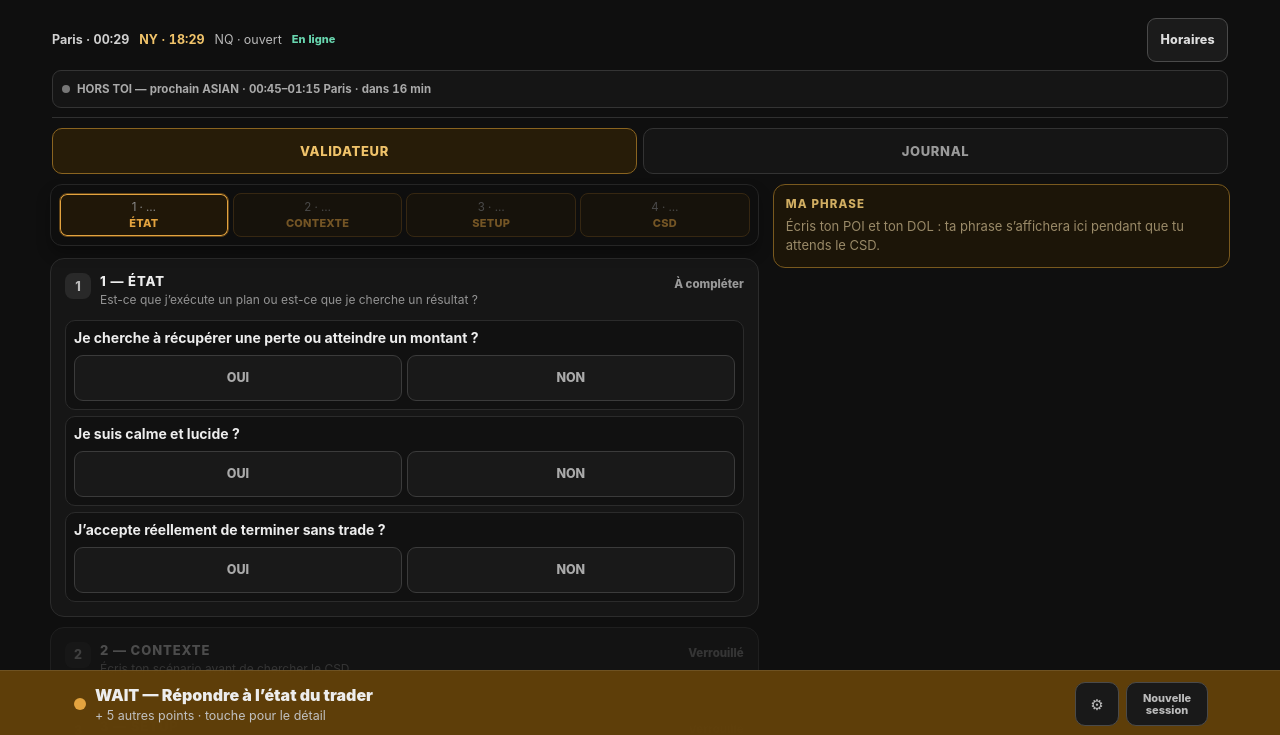
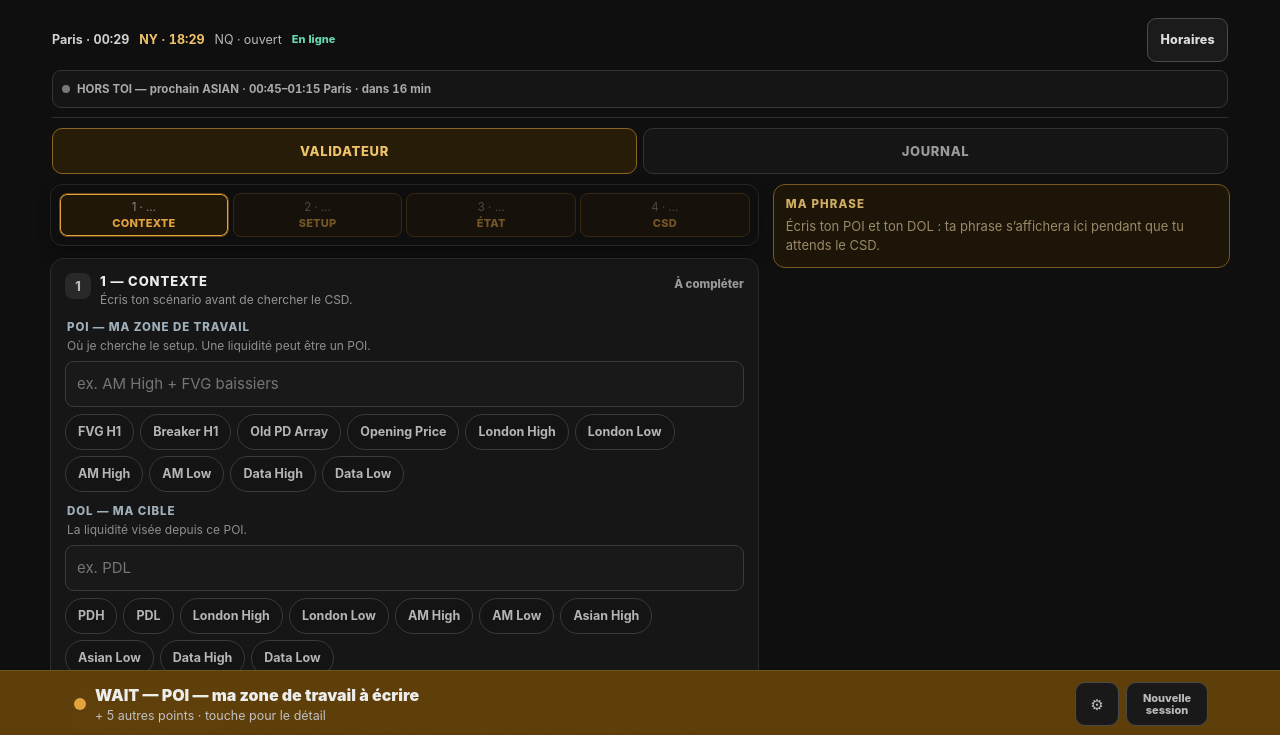
Before and after one commit to BoyKaH/Trade-Validator, a plain HTML site: page index.html in a window 1280 px wide. Shown: the part 63-798 px from the top of the page. Drawn offline with Linux system fonts and the light colour scheme.

Commit message:
ÉTAT juste avant le CSD et question d'identité (v1.8.0)
- Nouvel ordre : CONTEXTE → SETUP → ÉTAT → CSD ; CONTEXTE n'est plus verrouillé.
- Les trois questions d'état sont remplacées par « Est-ce que cette action est cohérente
  avec le trader que je suis en train de devenir ? » (NON → NO GO pour la session).
- Garde-fou ajouté, pas une règle de la formation ; la pause après perte reste automatique.
- « Pas de setup » toujours disponible.
- Cache service worker v24.

Co-Authored-By: Claude Opus 5.5 <noreply@anthropic.com>

```diff
--- a/index.html
+++ b/index.html
@@ -298,7 +298,7 @@
   "use strict";
 
   const STORAGE_KEY = "ptv_v8";
-  const APP_VERSION = "1.7.0";
+  const APP_VERSION = "1.8.0";
   const V7_KEY = "ptv_v7";
   const V6_KEY = "ptv_v6";
   const V5_KEY = "ptv_v5";
@@ -313,12 +313,12 @@
   const BACKUP_FORMAT = "pre-trade-validator-backup";
   const BACKUP_FORMAT_VERSION = 1;
   const MAX_BACKUP_BYTES = 8 * 1024 * 1024;
-  const INCIDENT_TYPES = ["fomo","anticipation","money","clarity"];
+  const INCIDENT_TYPES = ["fomo","anticipation","money","clarity","identity"];
   const INCIDENT_STATUSES = ["active","reevaluated","input_error","abandoned"];
+  // Garde-fou ajouté (vidéo Astra Mindset sur la discipline et l’identité), pas une règle de la formation.
+  // Remplace depuis v1.8.0 les trois questions d’état (récupération / calme / 0 trade).
   const STATE_QUESTIONS = [
-    {id:"moneyTarget",text:"Je cherche à récupérer une perte ou atteindre un montant ?",healthy:"no",cause:"Recherche de récupération / montant",incidentType:"money"},
-    {id:"clearMind",text:"Je suis calme et lucide ?",healthy:"yes",cause:"Manque de clarté mentale",incidentType:"clarity"},
-    {id:"acceptsZero",text:"J’accepte réellement de terminer sans trade ?",healthy:"yes",cause:"0 trade non accepté",incidentType:"clarity"}
+    {id:"identity",text:"Est-ce que cette action est cohérente avec le trader que je suis en train de devenir ?",help:"Pas : « est-ce que j’ai raison sur ce trade ? »",healthy:"yes",cause:"Action incohérente avec le trader que je deviens",incidentType:"identity"}
   ];
   const DEFAULT_CRITERIA = [
     {id:"c_htf_zone",shortTitle:"Prix dans mon POI",description:"Le prix traite dans la zone de travail prévue par le scénario.",section:"setup",subgroup:"gate",type:"boolean",behavior:"wait",systemRole:"core"},
@@ -550,7 +550,7 @@
   function blankSetup(note){
     return {
       sessionId:sessionId(),startedAt:isoNow(),note:safeText(note,8000,""),
-      traderState:{moneyTarget:null,clearMind:null,acceptsZero:null},
+      traderState:{identity:null},
       noSetup:false,criterionStates:{},
       entryState:null,incidentIds:[],
       context:{narrative:"",dol:"",poi:"",toi:"",invalidation:""},
@@ -720,7 +720,7 @@
   function migrateV6ToV7(old){
     const rawSetups=old&&old.setups&&typeof old.setups==="object"?old.setups:{},oldSetup=Object.values(rawSetups)[0]||old&&old.setup||null;
     const data=normalizeApp(old),setup=data.setups[data.currentId];
-    setup.traderState.clearMind=null;
+    setup.traderState.identity=null;
     if(oldSetup&&oldSetup.signature&&oldSetup.signature.confirmed)setup.criterionStates.c_setup_liquidity="yes";
     else setup.criterionStates.c_setup_liquidity=null;
     data.version=7;return data;
@@ -970,7 +970,7 @@
     const s=setup||setupFor();const ids=new Set(s.incidentIds||[]);
     return app.incidents.filter(i=>ids.has(i.id)&&i.sessionId===s.sessionId&&i.status==="active");
   }
-  function incidentLabel(type){return {fomo:"FOMO",anticipation:"Anticipation",money:"Récupération / montant",clarity:"Clarté mentale insuffisante"}[type]||"Impulsivité";}
+  function incidentLabel(type){return {fomo:"FOMO",anticipation:"Anticipation",money:"Récupération / montant",clarity:"Clarté mentale insuffisante",identity:"Action incohérente avec le trader que je deviens"}[type]||"Impulsivité";}
   function criterionProblem(criterion,setup,rank){
     if(setup.criterionStates[criterion.id]==="yes")return null;
     return {severity:"wait",rank:rank,code:"criterion:"+criterion.id,title:criterion.shortTitle,message:criterion.shortTitle};
@@ -994,13 +994,14 @@
     });
     const pause=lossPause();
     if(pause)push("block","pause","Pause après une perte","Pause après une perte — reprise à "+PARIS_TIME_FORMATTER.format(new Date(pause.until)));
+    CONTEXT_FIELDS.forEach(field=>{if(field.required&&!setup.context[field.id].trim())push("wait","context:"+field.id,field.label,field.label+" à écrire");});
+    orderedCriteria("setup","gate").forEach(c=>{const p=criterionProblem(c,setup,rank++);if(p)problems.push(p);});
+    // ÉTAT : posé après le SETUP, juste avant le CSD.
     STATE_QUESTIONS.forEach(question=>{
       const value=setup.traderState[question.id];
       if(value&&value!==question.healthy)push("block","state:"+question.id,question.cause,question.cause);
-      else if(!value)push("wait","state:"+question.id,"État du trader","Répondre à l’état du trader");
-    });
-    CONTEXT_FIELDS.forEach(field=>{if(field.required&&!setup.context[field.id].trim())push("wait","context:"+field.id,field.label,field.label+" à écrire");});
-    orderedCriteria("setup","gate").forEach(c=>{const p=criterionProblem(c,setup,rank++);if(p)problems.push(p);});
+      else if(!value)push("wait","state:"+question.id,"État","Répondre à la question d’état");
+    });
     orderedCriteria("entry","trigger").forEach(c=>{const p=criterionProblem(c,setup,rank++);if(p)problems.push(p);});
 
     const blocks=problems.filter(p=>p.severity==="block").sort((a,b)=>a.rank-b.rank);
@@ -1061,18 +1062,19 @@
     const toast=document.getElementById("toast");toast.textContent=message;toast.classList.add("show");
     clearTimeout(toastTimer);toastTimer=setTimeout(()=>toast.classList.remove("show"),2200);
   }
+  // Ordre des étapes : CONTEXTE → SETUP → ÉTAT → CSD.
   function stageAccessible(stage,setup){
-    if(stage==="state")return true;
-    if(stage==="context")return setup.noSetup||stageStatus("state",setup)==="done";
+    if(stage==="context")return true;
     if(setup.noSetup)return false;
-    if(stage==="setup")return stageStatus("state",setup)==="done"&&contextFieldsDone(setup);
-    return stageStatus("state",setup)==="done"&&contextFieldsDone(setup)&&stageStatus("setup",setup)==="done";
+    if(stage==="setup")return contextFieldsDone(setup);
+    if(stage==="state")return contextFieldsDone(setup)&&stageStatus("setup",setup)==="done";
+    return contextFieldsDone(setup)&&stageStatus("setup",setup)==="done"&&stageStatus("state",setup)==="done";
   }
   function currentStageFor(setup){
     if(setup.noSetup)return "context";
-    if(stageStatus("state",setup)!=="done")return "state";
     if(!contextFieldsDone(setup))return "context";
     if(stageStatus("setup",setup)!=="done")return "setup";
+    if(stageStatus("state",setup)!=="done")return "state";
     return "entry";
   }
   function expandedStageFor(setup){
@@ -1098,7 +1100,7 @@
   }
   function renderProgress(container,setup){
     const progress=node("div","progress");progress.setAttribute("aria-label","Progression du processus");
-    [{stage:"state",n:"1",label:"ÉTAT"},{stage:"context",n:"2",label:"CONTEXTE"},{stage:"setup",n:"3",label:"SETUP"},{stage:"entry",n:"4",label:"CSD"}].forEach(item=>{
+    [{stage:"context",n:"1",label:"CONTEXTE"},{stage:"setup",n:"2",label:"SETUP"},{stage:"state",n:"3",label:"ÉTAT"},{stage:"entry",n:"4",label:"CSD"}].forEach(item=>{
       const status=stageStatus(item.stage,setup),locked=!stageAccessible(item.stage,setup),current=expandedStageFor(setup)===item.stage;
       const box=setAction(makeButton("progress-step "+status+(current?" current":""),"","Ouvrir "+item.label),"stage-jump",item.stage);box.disabled=locked;
       box.append(node("span","progress-num",item.n+" · "+(status==="done"?"✓":status==="stop"?"×":"…")),node("span","progress-label",item.label));
@@ -1115,12 +1117,13 @@
     container.append(banner);
   }
   function renderStateStage(container,setup){
-    const stage=stageCard("state",1,"ÉTAT","Est-ce que j’exécute un plan ou est-ce que je cherche un résultat ?",setup),card=stage.card;
+    const stage=stageCard("state",3,"ÉTAT","La question à me poser juste avant d’entrer.",setup),card=stage.card;
     const list=node("div","question-list");
     STATE_QUESTIONS.forEach(question=>{
       const value=setup.traderState[question.id];
       const validity=value?(value===question.healthy?" valid":" invalid"):"";
       const row=node("div","state-question"+validity);row.append(node("div","question-text",question.text));
+      if(question.help)row.append(node("div","field-help",question.help));
       const choices=node("div","binary-choice");
       ["yes","no"].forEach(answer=>{
         const healthy=answer===question.healthy;
@@ -1268,7 +1271,7 @@
     box.append(choices);return box;
   }
   function renderContextStage(container,setup){
-    const stage=stageCard("context",2,"CONTEXTE","Écris ton scénario avant de chercher le CSD.",setup),body=stage.body,off=setup.noSetup;
+    const stage=stageCard("context",1,"CONTEXTE","Écris ton scénario avant de chercher le CSD.",setup),body=stage.body,off=setup.noSetup;
     CONTEXT_FIELDS.forEach(field=>{
       if(field.id==="invalidation")body.append(renderToiStatus(setup));
       const wrap=node("div","field"),inputId="ctx-"+field.id,label=node("label","field-label",field.label+(field.required?"":" · facultatif"));
@@ -1287,7 +1290,7 @@
     container.append(stage.card);
   }
   function renderSetupStage(container,setup){
-    const stage=stageCard("setup",3,"SETUP","Le prix est dans ma zone et la liquidité attendue est prise.",setup),card=stage.card;
+    const stage=stageCard("setup",2,"SETUP","Le prix est dans ma zone et la liquidité attendue est prise.",setup),card=stage.card;
     const gates=orderedCriteria("setup","gate");
     if(gates.length){
       const wrap=node("div","subgroup");wrap.append(node("div","subgroup-title","Validation du setup"));
@@ -1319,15 +1322,15 @@
   }
   function renderNoSetupButton(container,setup){
     const wrap=node("div","no-setup-wrap"),button=setAction(makeButton("no-setup-btn",setup.noSetup?"PAS DE SETUP — ENREGISTRÉ":"PAS DE SETUP — JE NE TRADE PAS"),"no-setup");
-    button.setAttribute("aria-pressed",String(setup.noSetup));button.disabled=!(setup.noSetup||stageStatus("state",setup)==="done");
+    button.setAttribute("aria-pressed",String(setup.noSetup));button.disabled=false;
     wrap.append(button);container.append(wrap);
   }
   function renderValidator(frag,setup){
     const layout=node("div","validator-layout"),col=node("div","process-col"),side=node("aside","side-col");
     renderProgress(col,setup);renderIncidentBanner(col,setup);renderDayNotices(col);
-    renderStateStage(col,setup);renderContextStage(col,setup);renderSetupStage(col,setup);
+    renderContextStage(col,setup);renderSetupStage(col,setup);
     if(!setup.noSetup)col.append(renderPhraseCard(setup,"phrase-inline"));
-    renderEntryStage(col,setup);renderNoSetupButton(col,setup);
+    renderStateStage(col,setup);renderEntryStage(col,setup);renderNoSetupButton(col,setup);
     side.append(renderPhraseCard(setup,"phrase-side"));
     layout.append(col,side);frag.append(layout);
   }
@@ -1636,7 +1639,7 @@
     else{app.journal.push(entry);app.settings.nextTradeNum=(entry.num||app.settings.nextTradeNum)+1;}
     if(pauseStarted){const setup=setupFor();STATE_QUESTIONS.forEach(question=>setup.traderState[question.id]=null);}
     saveNow();closeSheet();render();haptic(10);
-    showToast(pauseStarted?(app.settings.lossPauseMinutes?"Perte enregistrée : pause de "+app.settings.lossPauseMinutes+" min et état du trader à revalider.":"Perte enregistrée : état du trader à revalider."):"Trade enregistré.");
+    showToast(pauseStarted?(app.settings.lossPauseMinutes?"Perte enregistrée : pause de "+app.settings.lossPauseMinutes+" min et question d’état à revalider.":"Perte enregistrée : question d’état à revalider."):"Trade enregistré.");
   }
   function requestDeleteJournal(id){
     const entry=app.journal.find(item=>item.id===id);if(!entry)return;
@@ -1765,7 +1768,7 @@
     });
   }
   function renderStageChange(stage,allowAdvance){
-    const setup=setupFor(),next=stage==="state"?"context":stage==="context"?"setup":stage==="setup"?"entry":null;
+    const setup=setupFor(),next=stage==="context"?"setup":stage==="setup"?"state":stage==="state"?"entry":null;
     const shouldAdvance=!!(allowAdvance&&next&&stageStatus(stage,setup)==="done"&&stageAccessible(next,setup));
     expandedStage=shouldAdvance?next:stage;render();if(shouldAdvance)scrollToStage(next);
   }
--- a/sw.js
+++ b/sw.js
@@ -1,6 +1,6 @@
 "use strict";
 
-const CACHE_NAME = "pre-trade-validator-shell-v23";
+const CACHE_NAME = "pre-trade-validator-shell-v24";
 const CORE_ASSETS = [
   "./index.html",
   "./pre_trade_validator.html",
```
Also changed, not shown: 1 other file.
